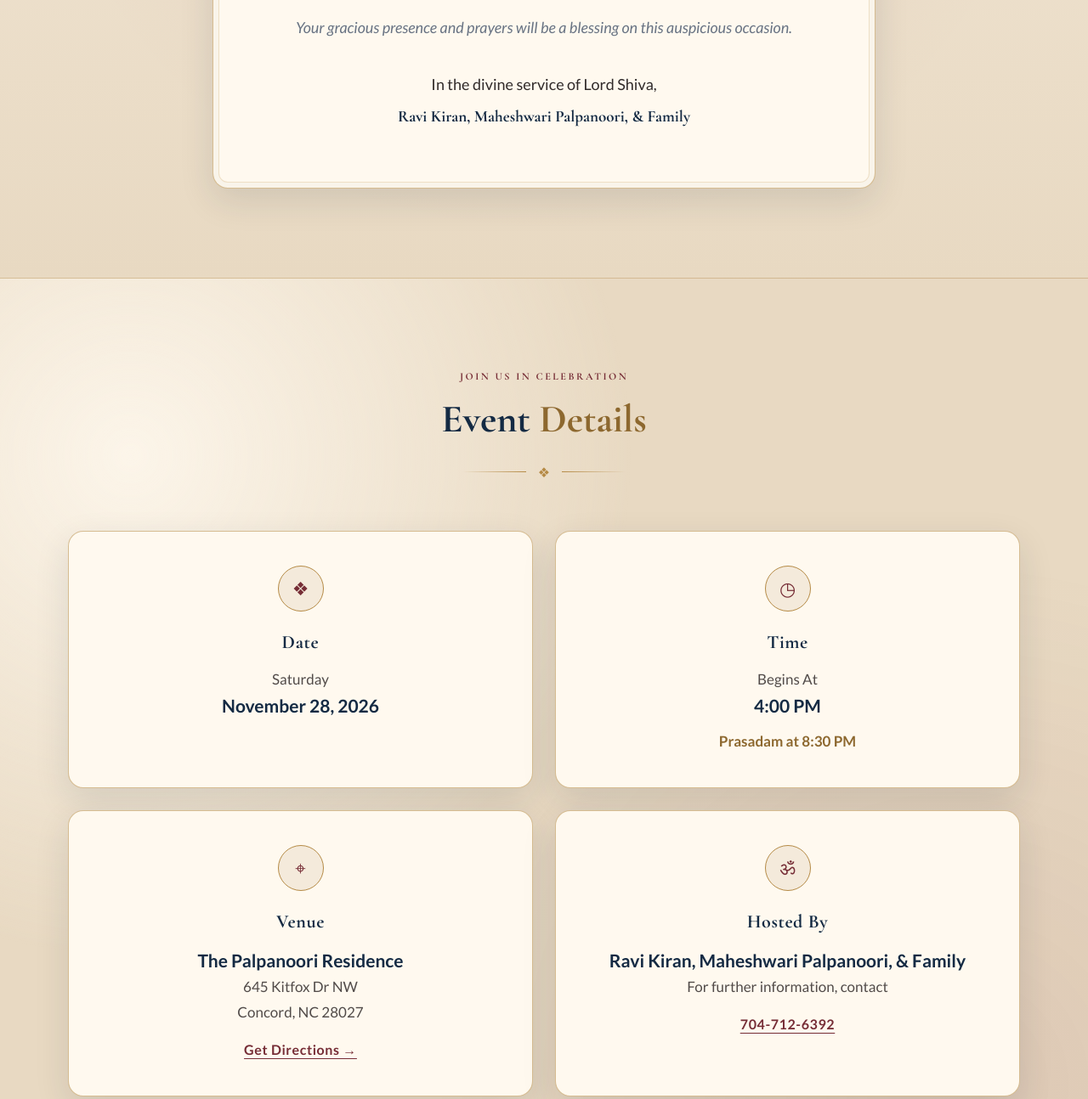
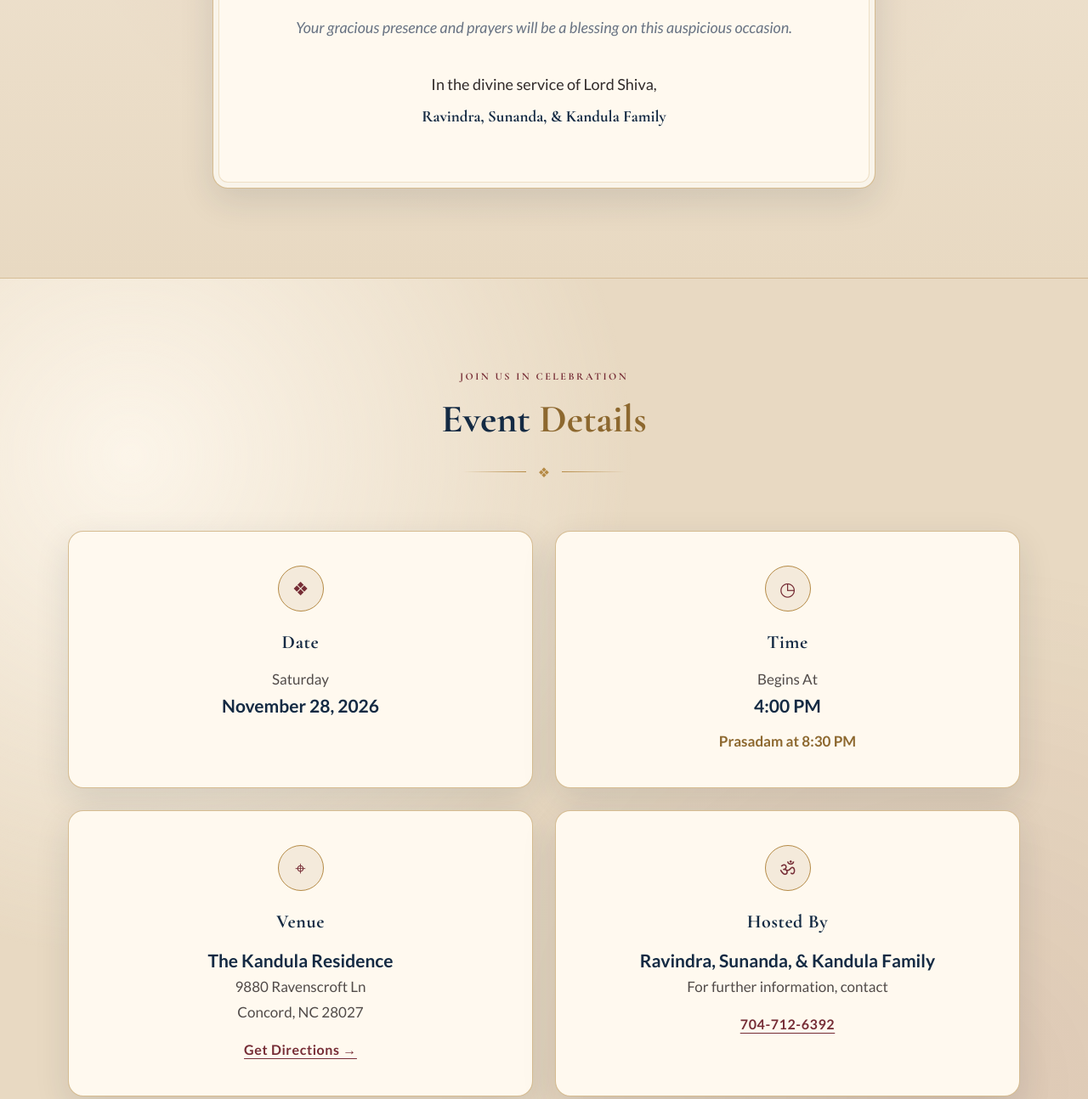
Before and after one commit to Shiv0309/rudrabhishekam-invitation, a plain HTML site: page index.html in a window 1280 px wide. Shown: the part 2147-3441 px from the top of the page at 85% size. Drawn offline with nearby package versions, Linux system fonts and the light colour scheme.

Commit message:
Update index.html

```diff
--- a/index.html
+++ b/index.html
@@ -194,7 +194,7 @@
 
                 <p class="invitation-host">
                     In the divine service of Lord Shiva,<br>
-                    <strong>Ravi Kiran, Maheshwari Palpanoori, & Family</strong>
+                    <strong>Ravindra, Sunanda, & Kandula Family</strong>
                 </p>
 
             </div>
@@ -266,15 +266,15 @@
 
                     <h3>Venue</h3>
 
-                    <strong>The Palpanoori Residence</strong>
+                    <strong>The Kandula Residence</strong>
 
                     <p>
-                        645 Kitfox Dr NW<br>
+                        9880 Ravenscroft Ln<br>
                         Concord, NC 28027
                     </p>
 
                     <a
-                        href="https://www.google.com/maps/search/?api=1&query=645%20Kitfox%20Dr%20NW%2C%20Concord%2C%20NC%2028027"
+                        href="https://www.google.com/maps/search/?api=1&query=9880%20Ravenscroft%20Ln%2C%20Concord%2C%20NC%2028027"
                         target="_blank"
                         rel="noopener noreferrer"
                         class="text-link">
@@ -294,7 +294,7 @@
 
                     <h3>Hosted By</h3>
 
-                    <strong>Ravi Kiran, Maheshwari Palpanoori, & Family</strong>
+                    <strong>Ravindra, Sunanda, & Kandula Family</strong>
 
                     <p>For further information, contact</p>
 
@@ -502,7 +502,7 @@
 
         <p>
             With prayers and devotion from<br>
-            <strong>Ravi Kiran, Maheshwari Palpanoori, & Family</strong>
+            <strong>Ravindra, Sunanda, & Kandula Family</strong>
         </p>
 
         <p>Saturday, November 28, 2026</p>
```
